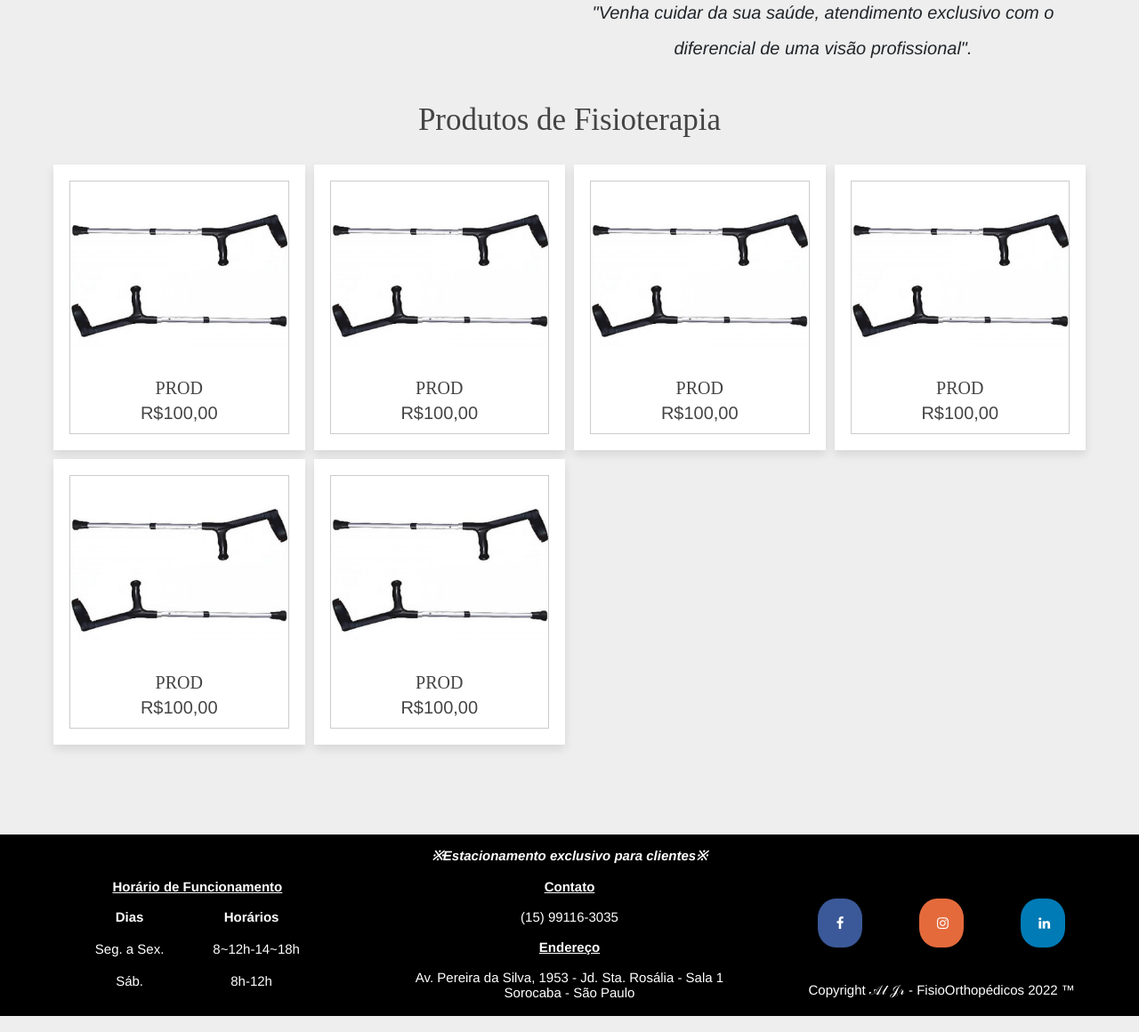
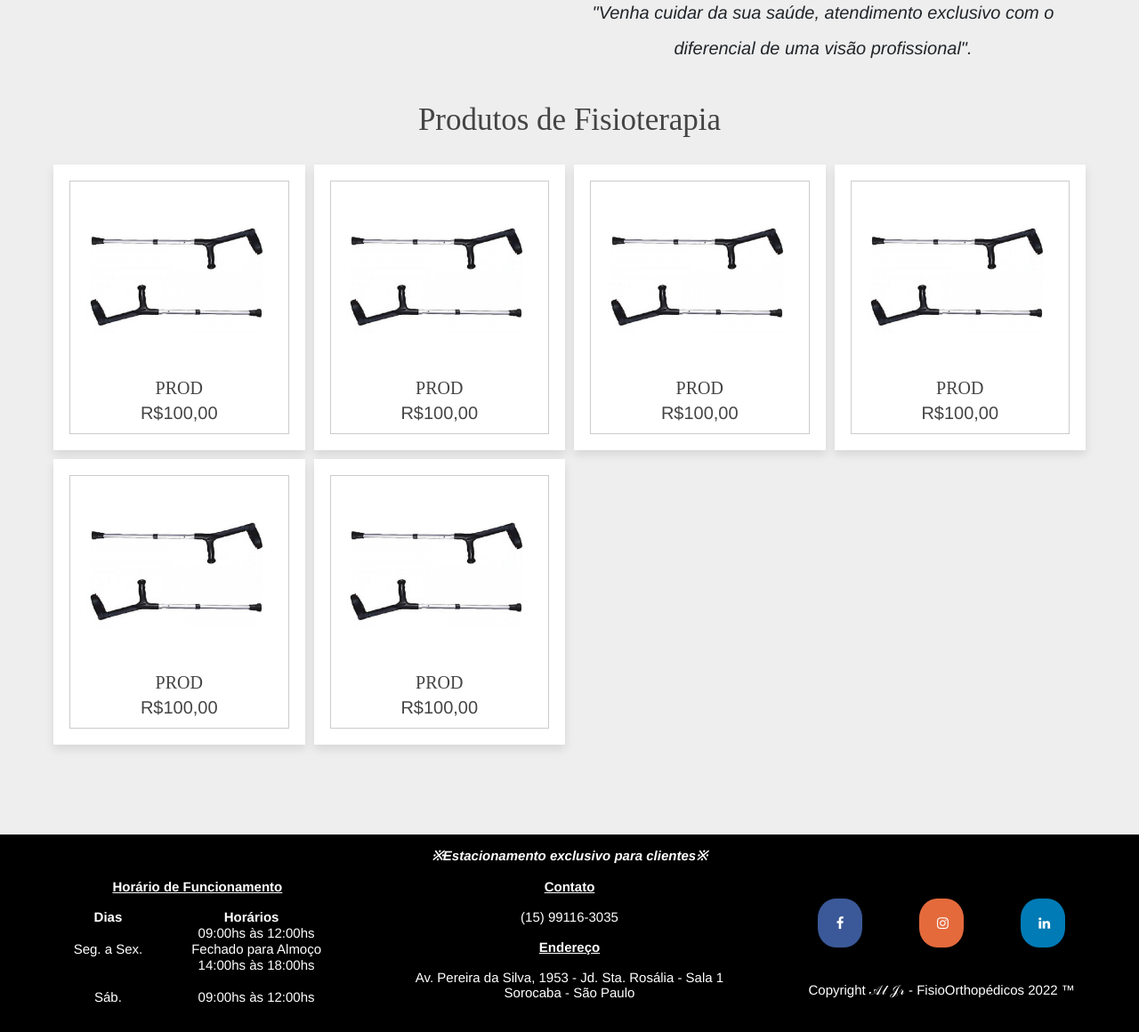
Before and after one commit to ALManriqueJR/FisioOrthopedicos, a PHP site: page / in a window 1280 px wide. Shown: the part 1529-2689 px from the top of the page at 89% size. Run offline with PHP 8.4, Linux system fonts and the light colour scheme.

Commit message:
ProdImg_Resize e Horarios Corrigidos

```diff
--- a/CSS/prod.css
+++ b/CSS/prod.css
@@ -45,10 +45,11 @@ body{
 
  .cont .products-container .product img{
    height: 20rem;
+   transform: scale(.9);
 }
 
  .cont .products-container .product:hover img{
-   transform: scale(.9);
+   transform: scale(.85);
 }
 
  .cont .products-container .product h3{
--- a/index.php
+++ b/index.html
@@ -264,17 +264,17 @@
                         <tr>
                             <td><small>⠀⠀⠀⠀⠀</small></td>
                             <td></td>
-                            <td></td>
+                            <td>⠀⠀⠀⠀⠀09:00hs às 12:00hs</td>
                         </tr>
                         <tr>
                             <td><small>Seg. a Sex.</small></td>
                             <td></td>
-                            <td>⠀⠀⠀⠀⠀8~12h-14~18h</td>
+                            <td>⠀⠀⠀⠀⠀Fechado para Almoço</td>
                         </tr>
                         <tr>
                             <td><small></small></td>
                             <td></td>
-                            <td></td>
+                            <td>⠀⠀⠀⠀⠀14:00hs às 18:00hs</td>
                         </tr>
                         <tr>
                             <td><small></small></td>
@@ -284,7 +284,7 @@
                         <tr>
                             <td><small>Sáb.</small></td>
                             <td></td>
-                            <td>⠀⠀⠀⠀8h-12h</td>
+                            <td>⠀⠀⠀⠀⠀09:00hs às 12:00hs</td>
                         </tr>
                     </table>
                     <br>
```
Also changed, not shown: Pages/servicos.php (+5 -5 lines), IMG/muleta.png.
